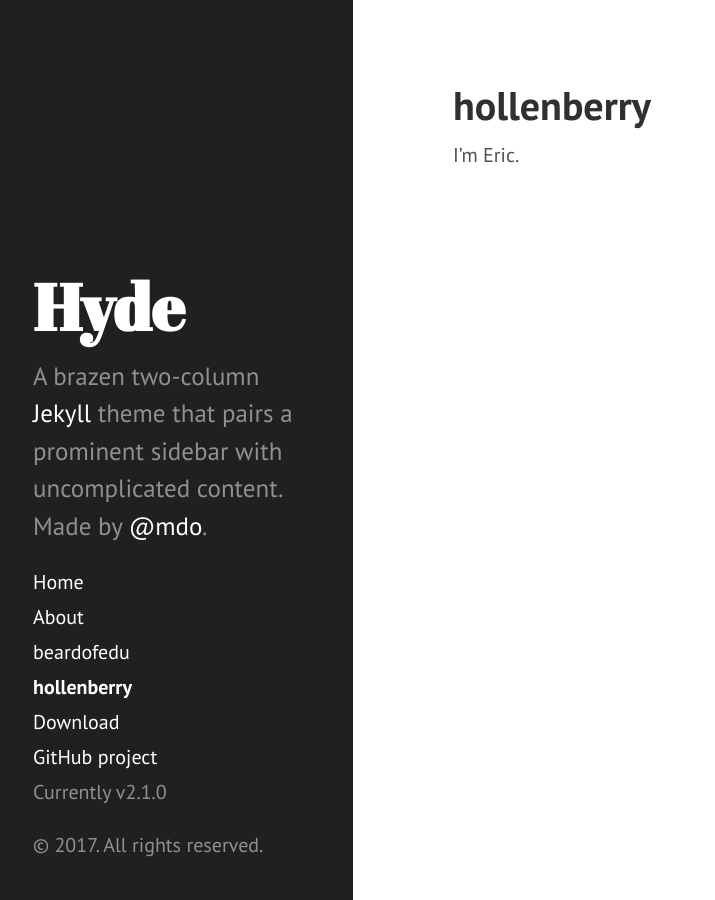
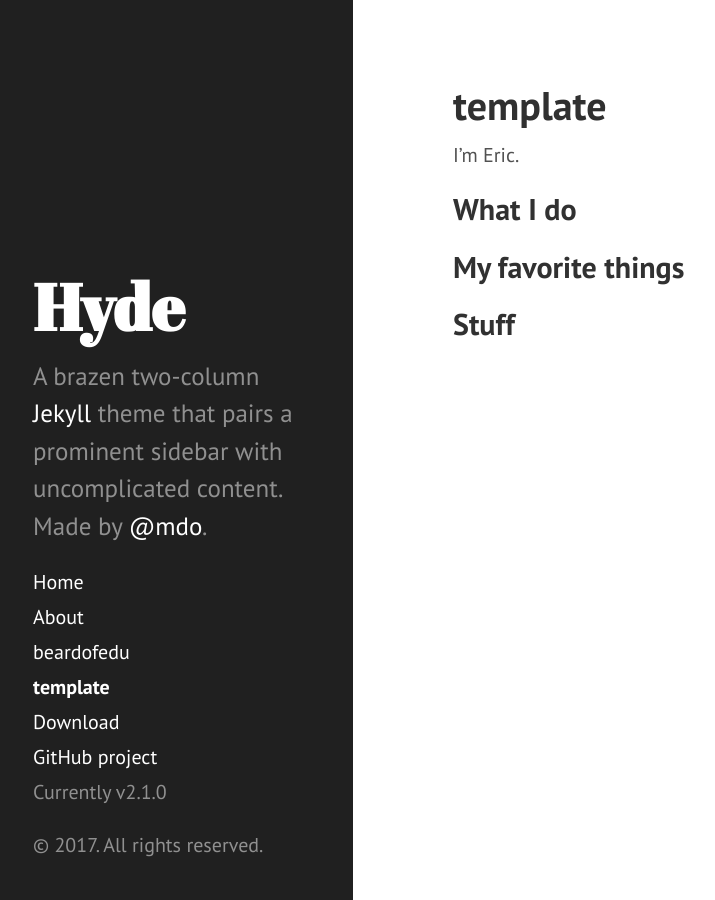
Before and after one commit to githubschool/wtd-hello, a Jekyll site: the page built from hollenberry.md, in a window 1280 px wide. Shown: the whole page, without its empty margins (7-722 px from the left). Built offline with Jekyll 4.4.1, drawn with Linux system fonts in a browser that asks for light colours; Markdown is read by kramdown in place of the engine named in the settings.

Commit message:
Update hollenberry.md

```diff
--- a/hollenberry.md
+++ b/hollenberry.md
@@ -1,5 +1,13 @@
 ---
 layout: page
-title: hollenberry
+title: template
 ---
 I'm Eric.
+
+## What I do
+
+
+## My favorite things
+
+
+## Stuff
```
